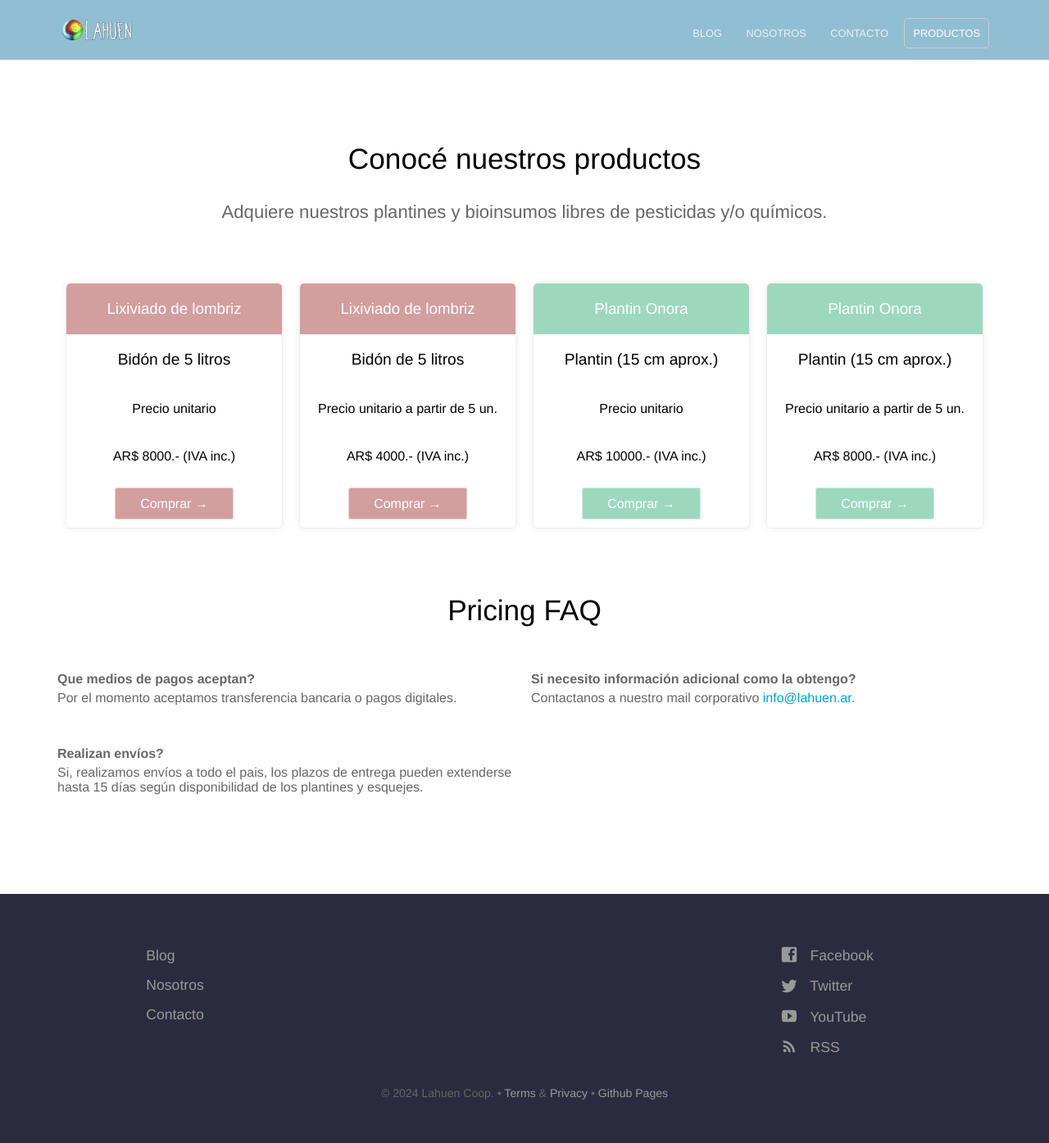
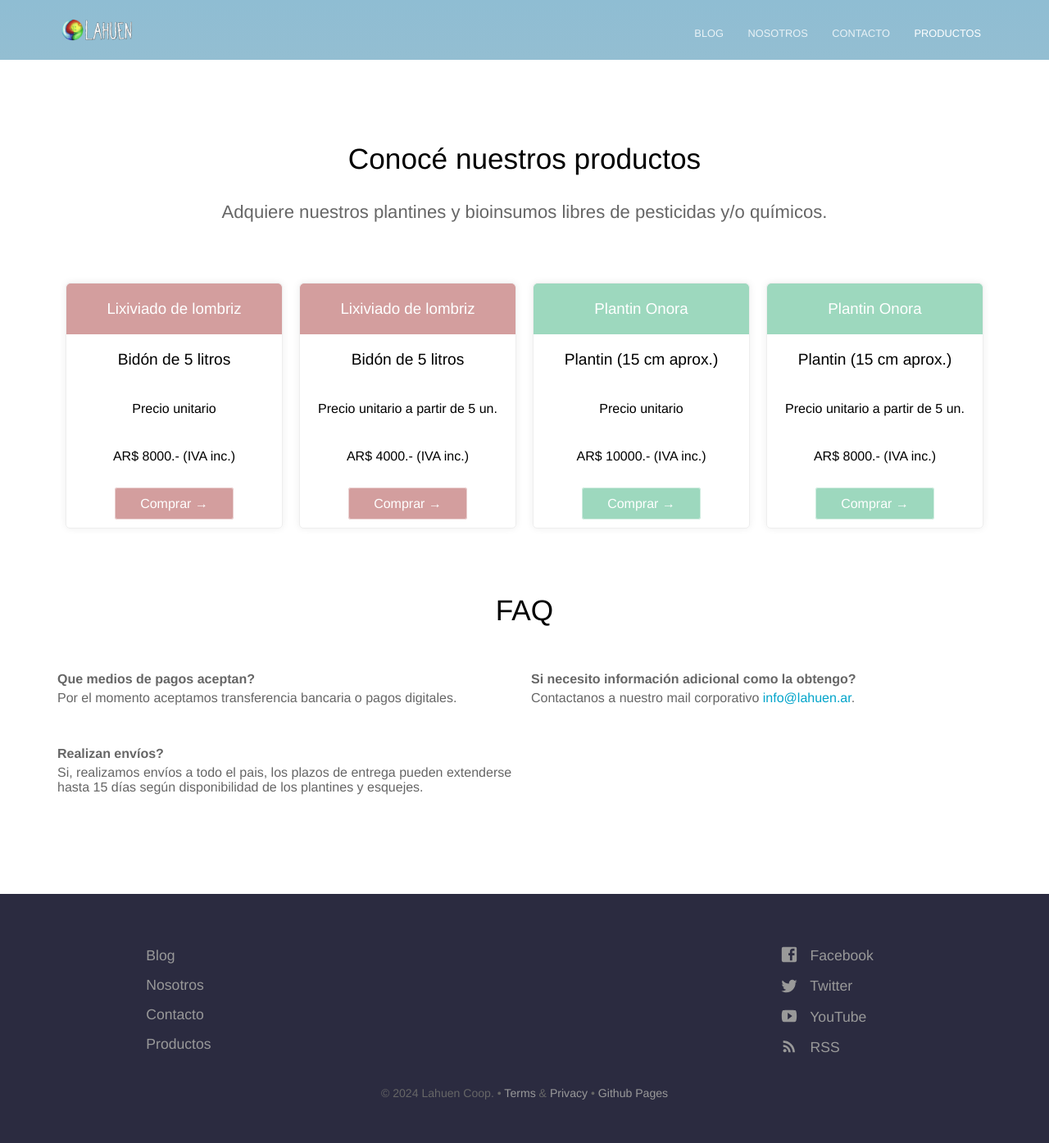
Before and after one commit to lahuen/lahuen, a Jekyll site: the page built from web/products.html, in a window 1280 px wide. Shown: the whole page at 82% size. Built offline with Jekyll 4.4.1, drawn with Linux system fonts in a browser that asks for light colours.

Commit message:
add products to footer

```diff
--- a/web/_data/footer.yml
+++ b/web/_data/footer.yml
@@ -7,6 +7,8 @@
     link: /about/
   - name: Contacto
     link: /contact/
+  - name: Productos
+    link: /products/
 - links:
   #- name: Login
   #  link: /
--- a/web/_data/navigation.yml
+++ b/web/_data/navigation.yml
@@ -17,7 +17,7 @@
 - name: Productos
   link: /products/
   new_window: false
-  highlight: true
+  highlight: false
 #- name: Login
 #  link: /
 #  new_window: false
--- a/web/products.html
+++ b/web/products.html
@@ -77,7 +77,7 @@ faq:
 </div>
 
 {% if page.faq %}
-	<h2>Pricing FAQ</h2>
+	<h2>FAQ</h2>
 	<dl class="faq">
 		{% for item in page.faq %}
 			<div>
```
